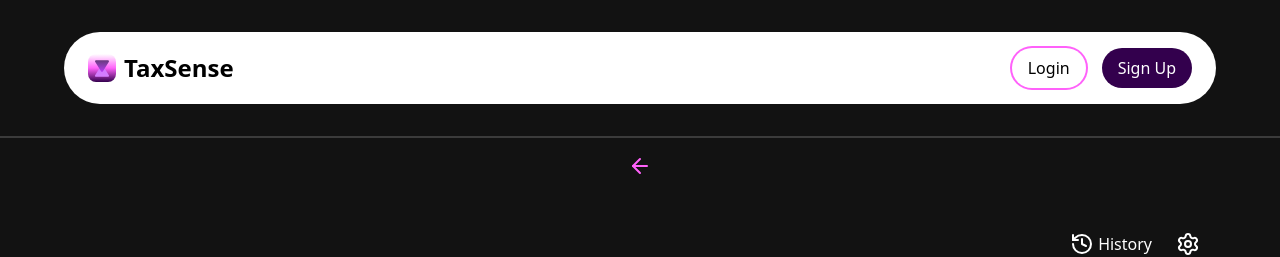
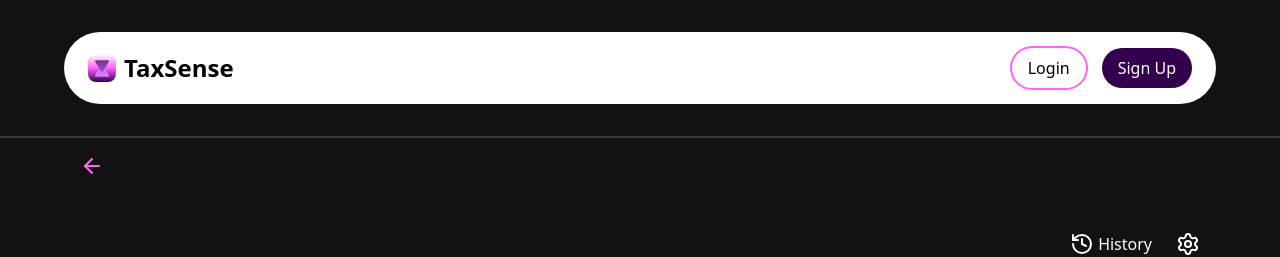
Before and after one commit to hassanismailtech/tax-mate, a React (Vite) app: page /chat in a window 1280 px wide. Shown: the top 257 px of the page. Built offline with nearby package versions, Linux system fonts and the light colour scheme.

Commit message:
fix(pages/AiChatPage): fix back button alignemnt

```diff
--- a/src/pages/AiChatPage/AiChatPage.jsx
+++ b/src/pages/AiChatPage/AiChatPage.jsx
@@ -11,7 +11,7 @@ export default function AiChatPage() {
 
   return (
     <main className="flex-1 w-full border-t-2 border-solid border-[hsl(var(--color-primary))] flex flex-col gap-4">
-      <header className="p-4 md:mx-auto md:max-w-6xl">
+      <header className="p-4 md:mx-auto md:max-w-6xl w-full">
         <button
           className="text-[hsl(var(--color-accent))] cursor-pointer"
           onClick={handleclick}
```
